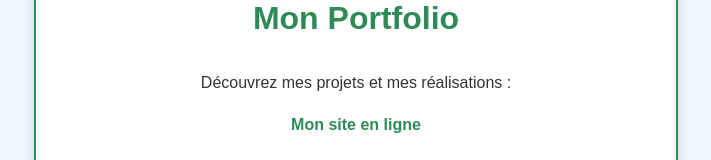
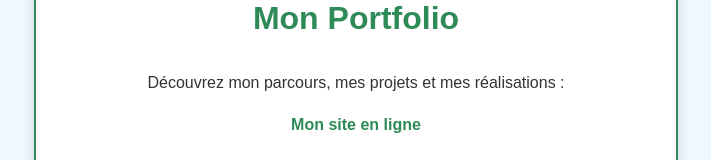
Before and after one commit to meyan03/monSite, a plain HTML site: page index.html in a window 1280 px wide. Shown: the part 540-700 px from the top of the page, without its empty margins (284-995 px from the left). Drawn offline with Linux system fonts and the light colour scheme.

Commit message:
mise à jour

```diff
--- a/index.html
+++ b/index.html
@@ -121,7 +121,7 @@
     <!-- Section Mon Portfolio -->
     <div class="portfolio">
         <h2>Mon Portfolio</h2>
-        <p>Découvrez mes projets et mes réalisations :</p>
+        <p>Découvrez mon parcours, mes projets et mes réalisations :</p>
         <ul>
             <li><a href="https://meyan03.github.io/portfolio" target="_blank">Mon site en ligne</a></li>
         </ul>
```
